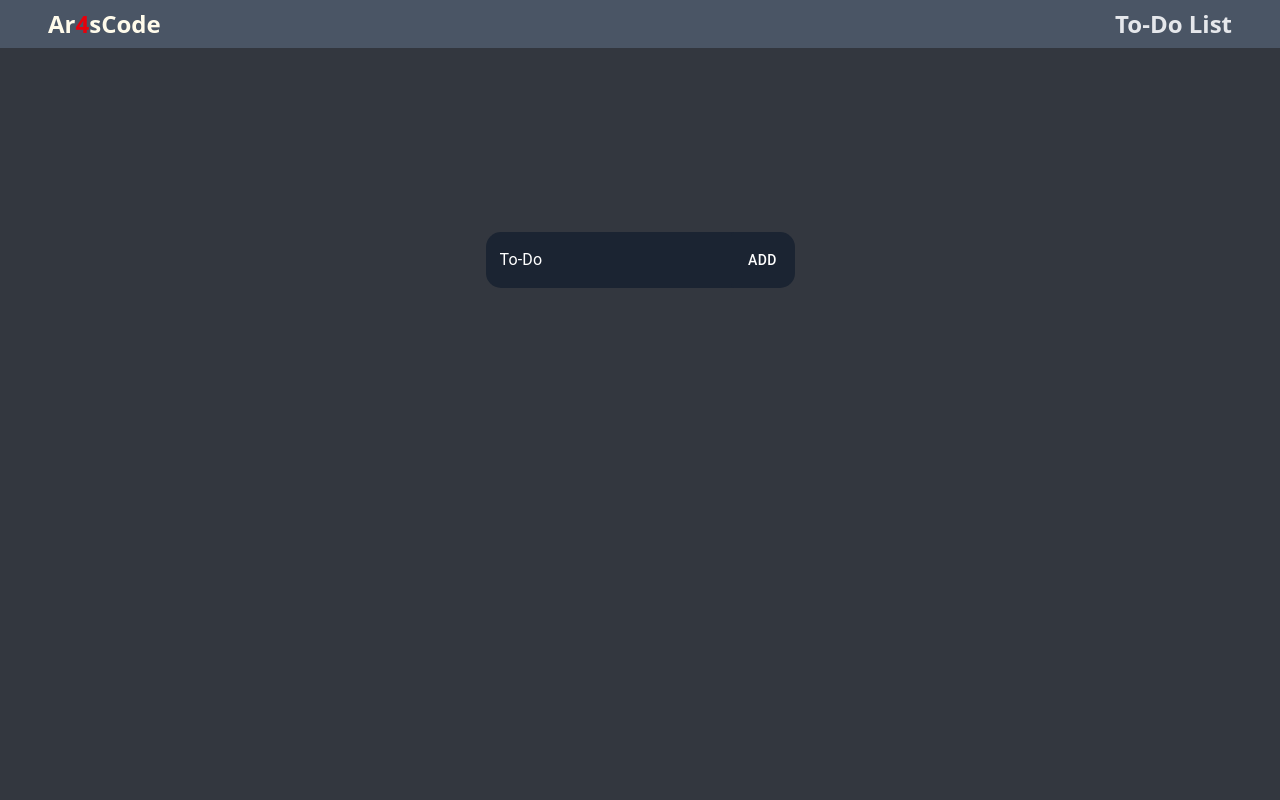
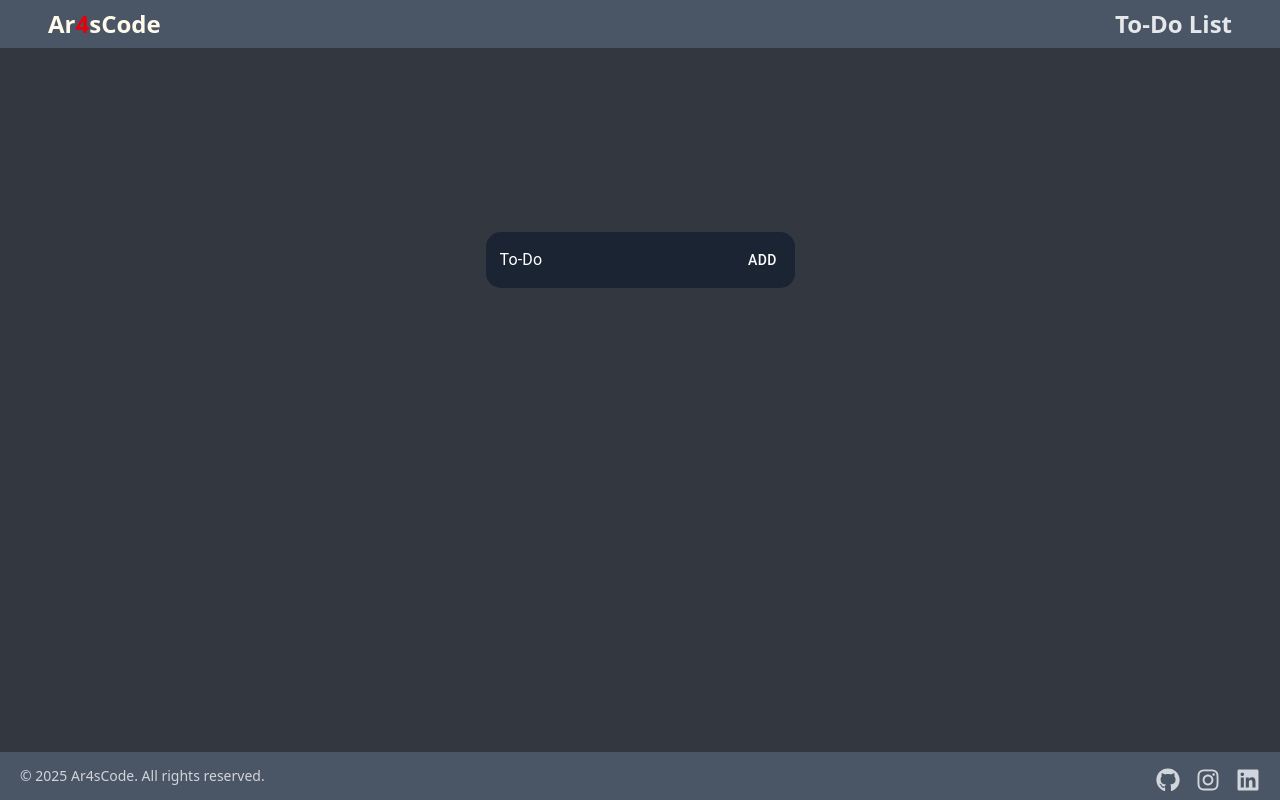
Before and after one commit to ar4scode/todo-app, a React (Vite) app: page / in a window 1280 px wide. Built offline with nearby package versions, Linux system fonts and the light colour scheme.

Commit message:
Install react-icons and add footer with social media links

```diff
--- a/package.json
+++ b/package.json
@@ -18,6 +18,7 @@
     "nanoid": "^5.1.5",
     "react": "^19.1.1",
     "react-dom": "^19.1.1",
+    "react-icons": "^5.5.0",
     "tailwindcss": "^4.1.12"
   },
   "devDependencies": {
--- a/src/App.tsx
+++ b/src/App.tsx
@@ -7,6 +7,7 @@ import Checkbox from "@mui/material/Checkbox";
 import { TextField, Button } from '@mui/material';
 import { nanoid } from 'nanoid';
 import Header from './components/Header';
+import Footer from './components/Footer';
 
 function App() {
 
@@ -111,6 +112,7 @@ function App() {
         </div>
         }
       </div>
+      <Footer />
     </>
   );
 }
--- /dev/null
+++ b/src/components/Footer.tsx
@@ -0,0 +1,18 @@
+import { FaGithub } from "react-icons/fa6";
+import { FaInstagram } from "react-icons/fa6";
+import { FaLinkedin } from "react-icons/fa6";
+
+const Footer = () => {
+  return (
+    <footer className="fixed bottom-0 right-0 left-0 bg-gray-600 text-center text-gray-300 p-2 text-sm md:text-xl flex flex-col items-center md:flex-row md:justify-between md:px-5">
+      <p className="text-sm text-gray-300">© 2025 Ar4sCode. All rights reserved.</p>
+      <ul className="flex gap-2 mt-2 md:gap-4">
+        <li className="md:text-2xl duration-150 hover:text-blue-300"><a href="https://github.com/ar4scode"><FaGithub /></a></li>
+        <li className="md:text-2xl duration-150 hover:text-blue-300"><a href="https://www.instagram.com/arasazizi__/"><FaInstagram /></a></li>
+        <li className="md:text-2xl duration-150 hover:text-blue-300"><a href="https://www.linkedin.com/in/ar4scode"><FaLinkedin /></a></li>
+      </ul>
+    </footer>
+  )
+}
+
+export default Footer;
```
Also changed, not shown: 1 other file (tests, documents, lock files or other folders).
